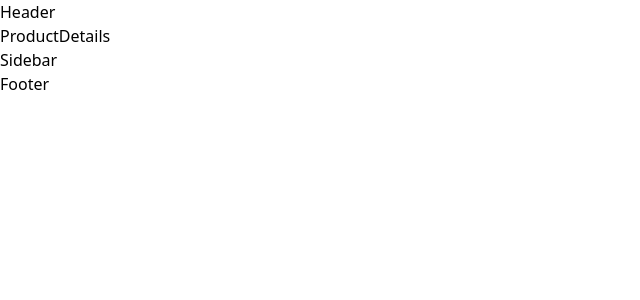
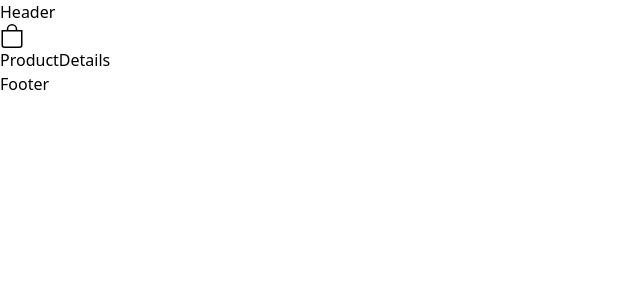
Before and after one commit to sinclare210/MarketPlace-, a React (Vite) app: page /product/1 in a window 1280 px wide. Shown: the top 300 px of the page, without its empty margins (0-640 px from the left). Built offline with nearby package versions, Linux system fonts and the light colour scheme; no server answers.

Commit message:
side bar

```diff
--- a/src/components/Header.jsx
+++ b/src/components/Header.jsx
@@ -1,8 +1,17 @@
-import React from 'react'
-
+import React, { useContext } from 'react'
+//import sidebar context
+import { SidebarContext } from '../contexts/SidebarContext'
+//impport icons
+import {BsBag} from "react-icons/bs"
 const Header = () => {
+  const {isOpen,setIsOpen} = useContext(SidebarContext)
   return (
-    <div>Header</div>
+    <div>
+      <div>Header</div>
+      <div onClick={() => setIsOpen(!isOpen)} className='cursor-pointer flex relative'>
+        <BsBag className='text-2xl '/>
+      </div>
+    </div>
   )
 }
 
--- a/src/components/Sidebar.jsx
+++ b/src/components/Sidebar.jsx
@@ -1,8 +1,28 @@
-import React from 'react'
+import React, { useContext } from 'react'
+//import link
+import { Link } from 'react-router-dom'
+//import icons
+import { IoMdArrowForward } from 'react-icons/io'
+import {FiTrash2} from "react-icons/fi"
+
+//import component
+import CartItem from './CartItem'
+
+//import sidebar contxt
+import { SidebarContext } from '../contexts/SidebarContext'
 
 const Sidebar = () => {
+  const {isOpen, handleClose} = useContext(SidebarContext);
   return (
-    <div>Sidebar</div>
+    <div className={`${isOpen ? "right-0":"-right-full" } w-full bg-white fixed top-0 h-full shadow-2xl duration-300 z-20 px-4 transition-all xl:max-w-[30vw] lg:px-[35px] md:w-[35vw]`}>
+      <div className='flex items-center justify-between py-6 border-b'>
+        <div className='uppercase text-sm font-semibold'>Shoping Bag(0)</div>
+        {/* icons */}
+        <div onClick={handleClose} className='cursor-pointer w-8 h-8 flex justify-center items-center'>
+          <IoMdArrowForward className='text-2xl'/>
+        </div>
+      </div>
+    </div>
   )
 }
 
--- a/src/contexts/SidebarContext.jsx
+++ b/src/contexts/SidebarContext.jsx
@@ -4,8 +4,12 @@
 export const SidebarContext = createContext();
 const SidebarProvider = ({children}) => {
   const [isOpen, setIsOpen] = useState(false);
+  const handleClose = () => {
+    setIsOpen(false);
+  }
   return (
-    <SidebarContext.Provider>
+    <SidebarContext.Provider
+    value={{isOpen, setIsOpen, handleClose}}>
       {children}
     </SidebarContext.Provider>
   )
--- a/src/pages/Home.jsx
+++ b/src/pages/Home.jsx
@@ -22,7 +22,7 @@
         <div className='container mx-auto'>
           <div className='grid grid-cols-1 md:grid-cols-2 lg:grid-cols-4 xl:grid-cols-4 gap-[30px] max-w-sm mx-auto md:max-w-none md:mx-0'>
             {filterProducts.map(products => {
-              return <Product products={products}/>
+              return <Product products={products} key={products.id}/>
             })}
           </div>
         </div>
```
Also changed, not shown: src/main.jsx (+6 -1 lines).
